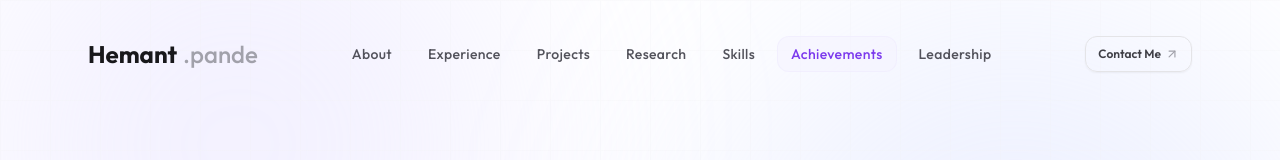
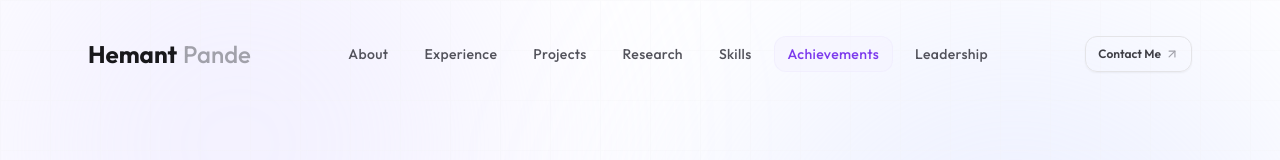
Before and after one commit to HEMANT-PANDE/hemant-portfolio, a React (Vite) app: page / in a window 1280 px wide. Shown: the top 160 px of the page. Built offline with nearby package versions, Linux system fonts and the light colour scheme; a web font is replaced by a local one.

Commit message:
Update Navbar logo name to Hemant Pande

```diff
--- a/src/components/Navbar.jsx
+++ b/src/components/Navbar.jsx
@@ -55,7 +55,7 @@ export default function Navbar() {
             <span className="text-zinc-900 group-hover:text-violet-600 transition-colors">
               Hemant
             </span>
-            <span className="text-zinc-400 group-hover:text-zinc-500 transition-colors font-medium">.pande</span>
+            <span className="text-zinc-400 group-hover:text-zinc-500 transition-colors font-medium">Pande</span>
           </a>
 
           {/* Desktop Navigation - Larger Font & Clearer Weight */}
```
